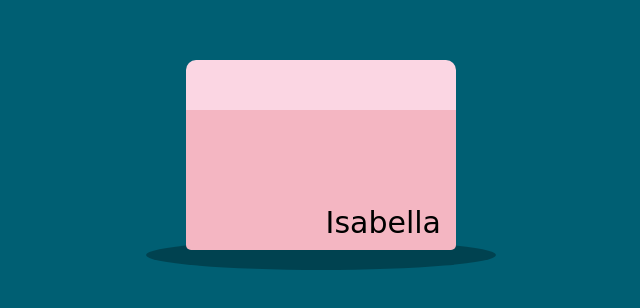
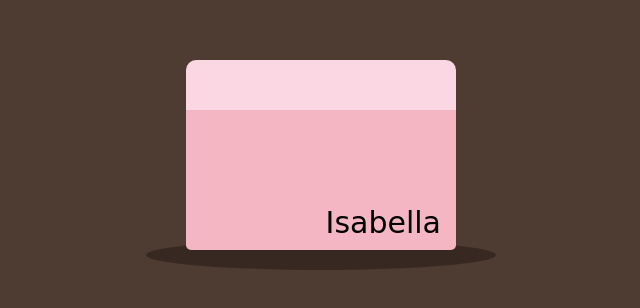
Before and after one commit to caspKth/Music-, a plain HTML site: page index.html in a window 1280 px wide. Shown: the part 318-626 px from the top of the page, without its empty margins (309-949 px from the left). Drawn offline with nearby package versions, Linux system fonts and the light colour scheme.

Commit message:
Update style.css

```diff
--- a/style.css
+++ b/style.css
@@ -3,7 +3,7 @@ body {
    height: 100vh;
    align-items: center;
    justify-content: center;
-   background-color: #005f73;
+   background-color: #4e3b31;
    overflow: hidden;
 }
 
```
